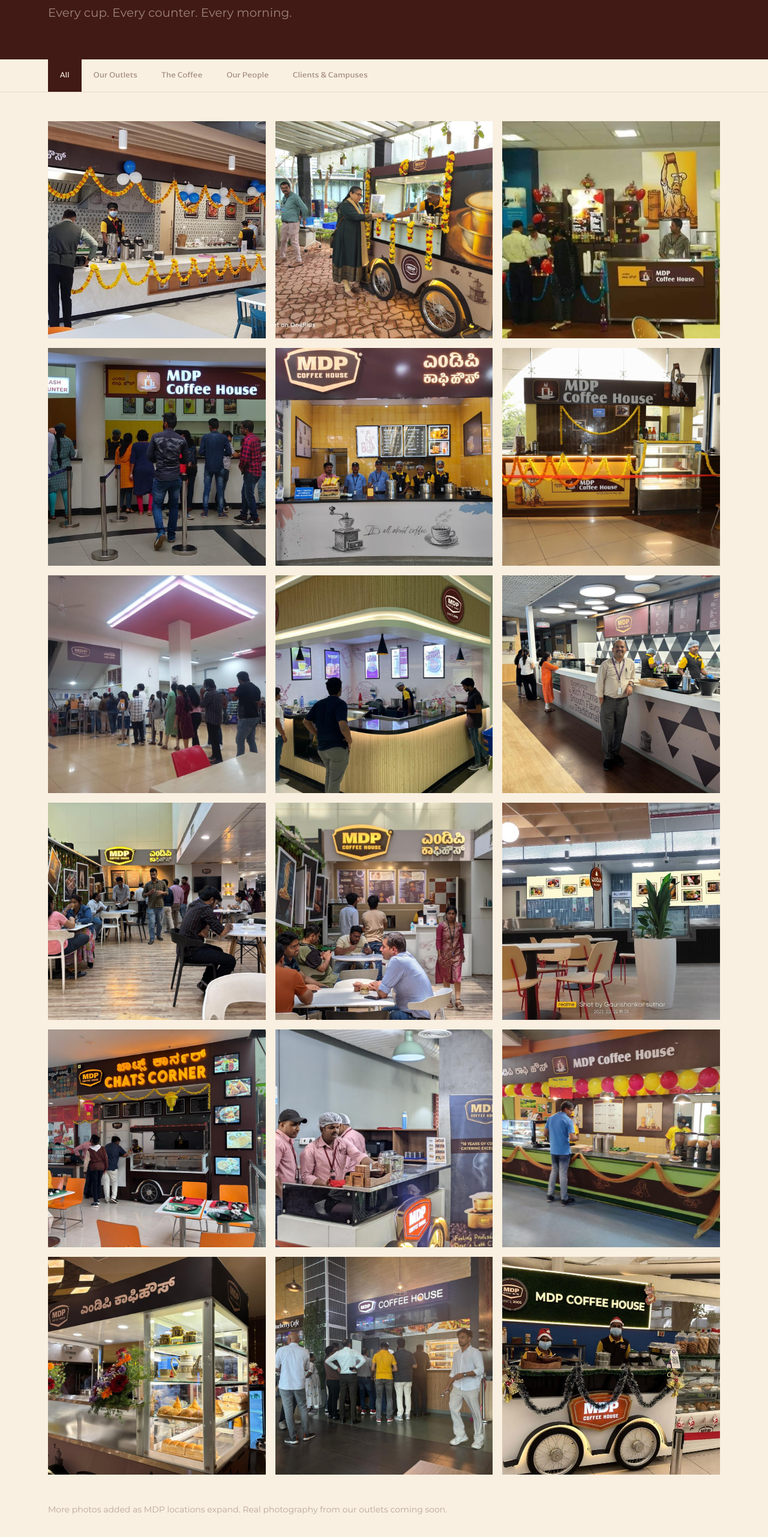
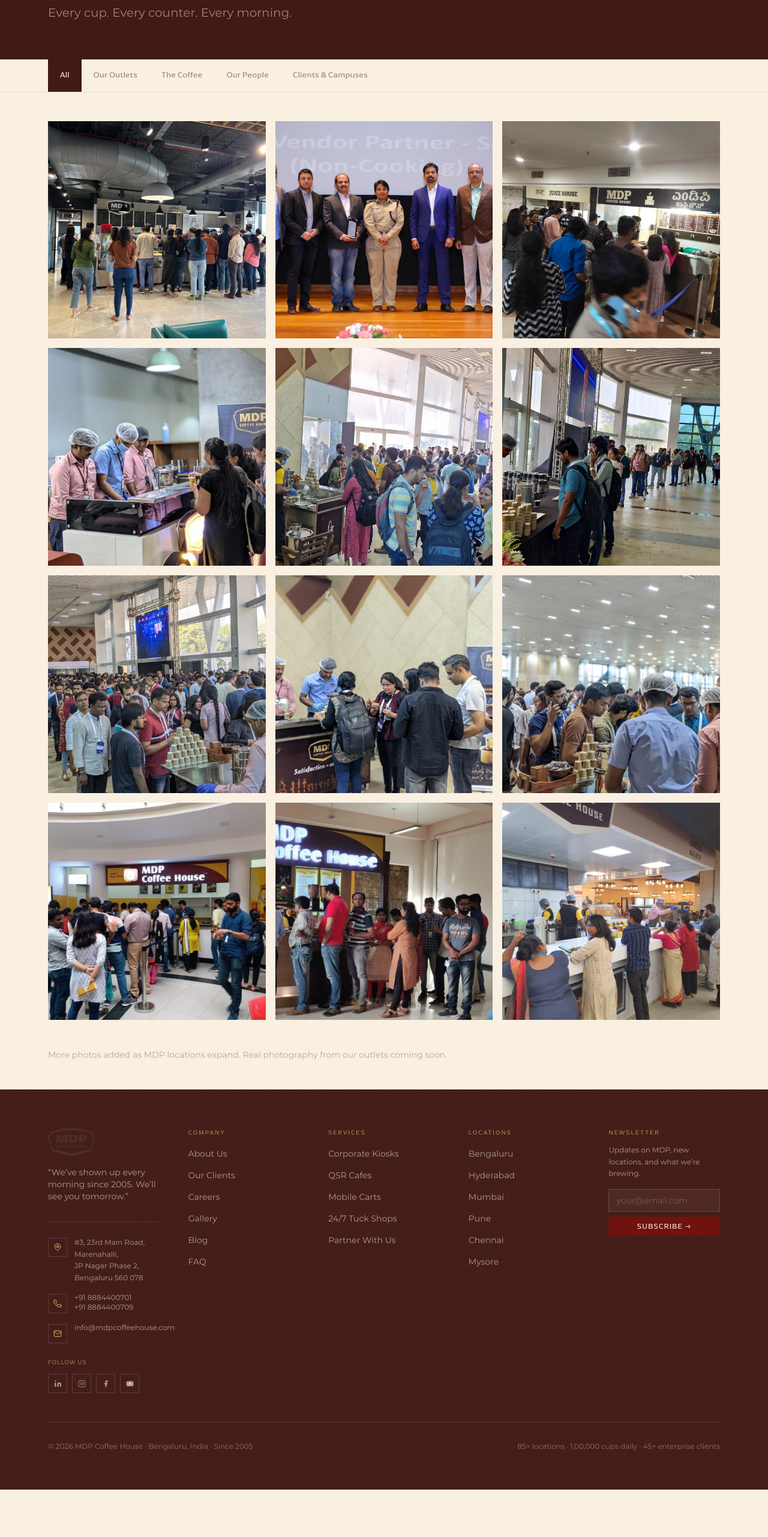
Before and after one commit to mdp-coffee/mdp_website, a Next.js app: page /gallery in a window 1280 px wide. Shown: the part 234-2796 px from the top of the page at 60% size. After the commit the page ends 2717 px from the top, so only its background shows below. Built offline with nearby package versions, Linux system fonts and the light colour scheme; no server answers.

Commit message:
Point gallery content at Gallery_Final photo set
Replace galleryItems with the new Gallery_Final images (AMEX Bagmane, Cognizant, Infosys Bengaluru/Hyderabad, Wipro, awards, and event photos), dropping the old /gallery asset paths that no longer exist.

```diff
--- a/content/gallery.ts
+++ b/content/gallery.ts
@@ -8,110 +8,74 @@
 export const galleryItems: GalleryItem[] = [
   {
     id: "1",
-    src: "/gallery/AMEX_Bengaluru.jpeg",
-    alt: "MDP Coffee House outlet at American Express, Bengaluru",
+    src: "/Gallery_Final/AMEX_Bagmane_Bengaluru.jpeg",
+    alt: "MDP Coffee House outlet at American Express, Bagmane, Bengaluru",
     category: "clients",
   },
   {
     id: "2",
-    src: "/gallery/Coffee_cart_alt.jpeg",
-    alt: "MDP Coffee House mobile coffee cart",
+    src: "/Gallery_Final/awards.jpeg",
+    alt: "MDP Coffee House awards and recognition",
     category: "outlets",
   },
   {
     id: "3",
-    src: "/gallery/first_outlet_Accenture_Virkholi.jpeg",
-    alt: "MDP Coffee House first outlet at Accenture, Vikhroli, Mumbai — 2005",
-    category: "outlets",
+    src: "/Gallery_Final/Cognizant_Bengaluru.jpeg",
+    alt: "MDP Coffee House outlet at Cognizant, Bengaluru",
+    category: "clients",
   },
   {
     id: "4",
-    src: "/gallery/Infosys BLR.jpeg",
+    src: "/Gallery_Final/Event.jpeg",
+    alt: "MDP Coffee House at a corporate event (1)",
+    category: "people",
+  },
+  {
+    id: "5",
+    src: "/Gallery_Final/event3.jpeg",
+    alt: "MDP Coffee House at a corporate event (2)",
+    category: "people",
+  },
+  {
+    id: "6",
+    src: "/Gallery_Final/event4.jpeg",
+    alt: "MDP Coffee House at a corporate event (3)",
+    category: "people",
+  },
+  {
+    id: "7",
+    src: "/Gallery_Final/event5.jpeg",
+    alt: "MDP Coffee House at a corporate event (4)",
+    category: "people",
+  },
+  {
+    id: "8",
+    src: "/Gallery_Final/event6.jpeg",
+    alt: "MDP Coffee House at a corporate event (5)",
+    category: "people",
+  },
+  {
+    id: "9",
+    src: "/Gallery_Final/event7.jpeg",
+    alt: "MDP Coffee House at a corporate event (6)",
+    category: "people",
+  },
+  {
+    id: "10",
+    src: "/Gallery_Final/Infosys_Bengaluru (2).jpeg",
     alt: "MDP Coffee House outlet at Infosys, Bengaluru",
     category: "clients",
   },
   {
-    id: "5",
-    src: "/gallery/Infosys_Bengaluru.jpeg",
-    alt: "MDP Coffee House counter at Infosys, Bengaluru",
-    category: "clients",
-  },
-  {
-    id: "6",
-    src: "/gallery/Infosys_Hyderabad.jpeg",
+    id: "11",
+    src: "/Gallery_Final/Infosys_Hyderabad1.jpeg",
     alt: "MDP Coffee House outlet at Infosys, Hyderabad",
     category: "clients",
   },
   {
-    id: "7",
-    src: "/gallery/Infosys_Hyderabad_poucharam.jpeg",
-    alt: "MDP Coffee House outlet at Infosys Pocharam, Hyderabad",
-    category: "clients",
-  },
-  {
-    id: "8",
-    src: "/gallery/Infosys_Pune.jpeg",
-    alt: "MDP Coffee House outlet at Infosys, Pune",
-    category: "clients",
-  },
-  {
-    id: "9",
-    src: "/gallery/Intel_Bengaluru.jpeg",
-    alt: "MDP Coffee House outlet at Intel, Bengaluru",
-    category: "clients",
-  },
-  {
-    id: "10",
-    src: "/gallery/ITPL.jpeg",
-    alt: "MDP Coffee House outlet at International Tech Park, Bengaluru",
-    category: "outlets",
-  },
-  {
-    id: "11",
-    src: "/gallery/ITPL1.jpeg",
-    alt: "MDP Coffee House counter at International Tech Park, Bengaluru",
-    category: "outlets",
-  },
-  {
     id: "12",
-    src: "/gallery/LSEG_Bengaluru.jpeg",
-    alt: "MDP Coffee House outlet at London Stock Exchange Group, Bengaluru",
-    category: "clients",
-  },
-  {
-    id: "13",
-    src: "/gallery/Mallof Mysore_ChatsCorner.jpeg",
-    alt: "MDP Coffee House Chats Corner at Mall of Mysore",
-    category: "outlets",
-  },
-  {
-    id: "14",
-    src: "/gallery/MDP_Event_Fidelity.jpeg",
-    alt: "MDP Coffee House at a Fidelity corporate event",
-    category: "clients",
-  },
-  {
-    id: "15",
-    src: "/gallery/Philips_Bengaluru.jpeg",
-    alt: "MDP Coffee House outlet at Philips, Bengaluru",
-    category: "clients",
-  },
-  {
-    id: "16",
-    src: "/gallery/PVR.jpeg",
-    alt: "MDP Coffee House outlet at PVR",
-    category: "outlets",
-  },
-  {
-    id: "17",
-    src: "/gallery/Smart_Work.jpeg",
-    alt: "MDP Coffee House outlet at Smartworks",
-    category: "outlets",
-  },
-  {
-    id: "18",
-    src: "/gallery/Tesco_Bengaluru.jpeg",
-    alt: "MDP Coffee House outlet at Tesco, Bengaluru",
+    src: "/Gallery_Final/wipro_begnaluru1.jpeg",
+    alt: "MDP Coffee House's former outlet at Wipro, Bengaluru",
     category: "clients",
   },
 ];
```
Also changed, not shown: public/Gallery_Final/event7.jpeg (renamed from public/Gallery_Final/WhatsApp Image 2026-06-29 at 17.43.45.jpeg).
